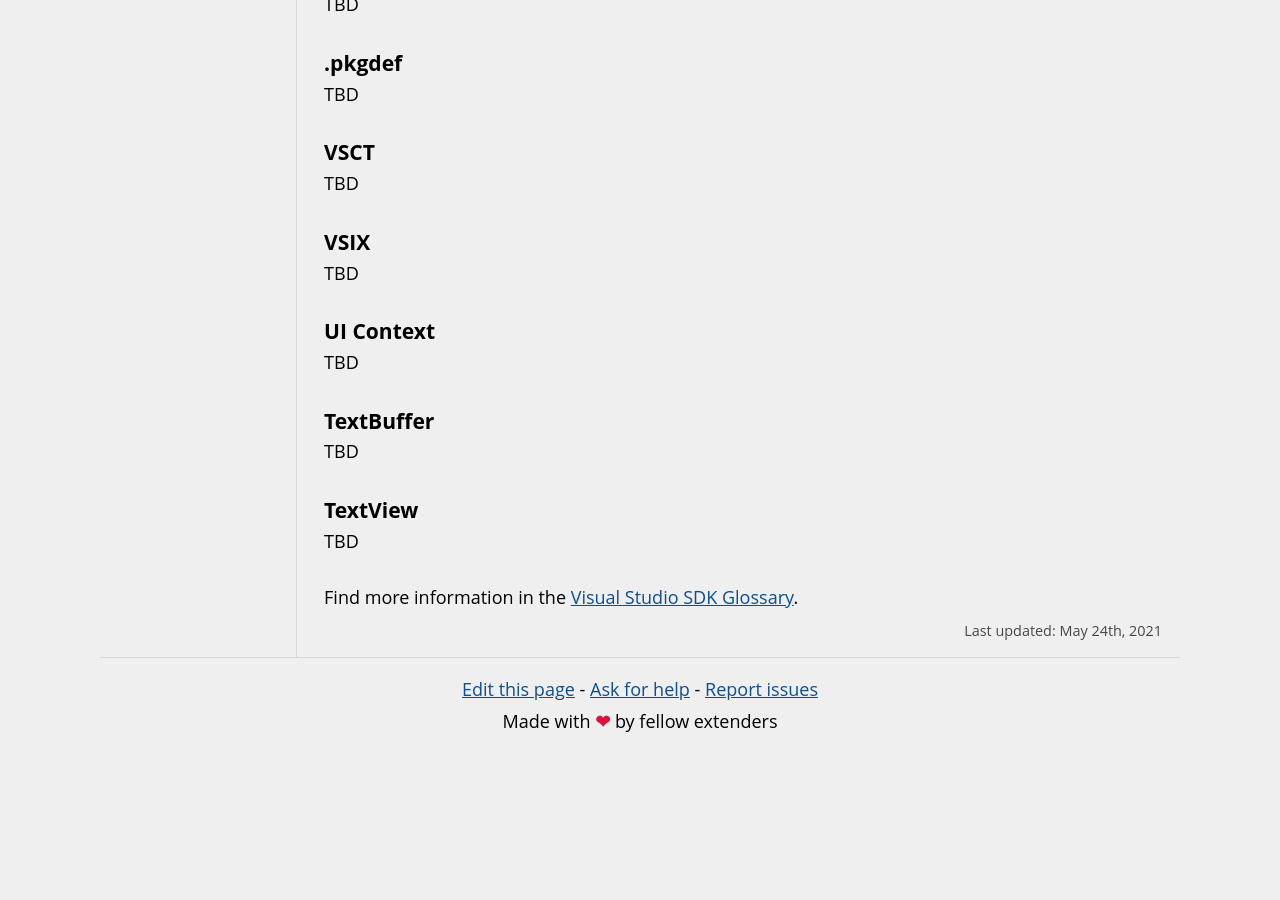
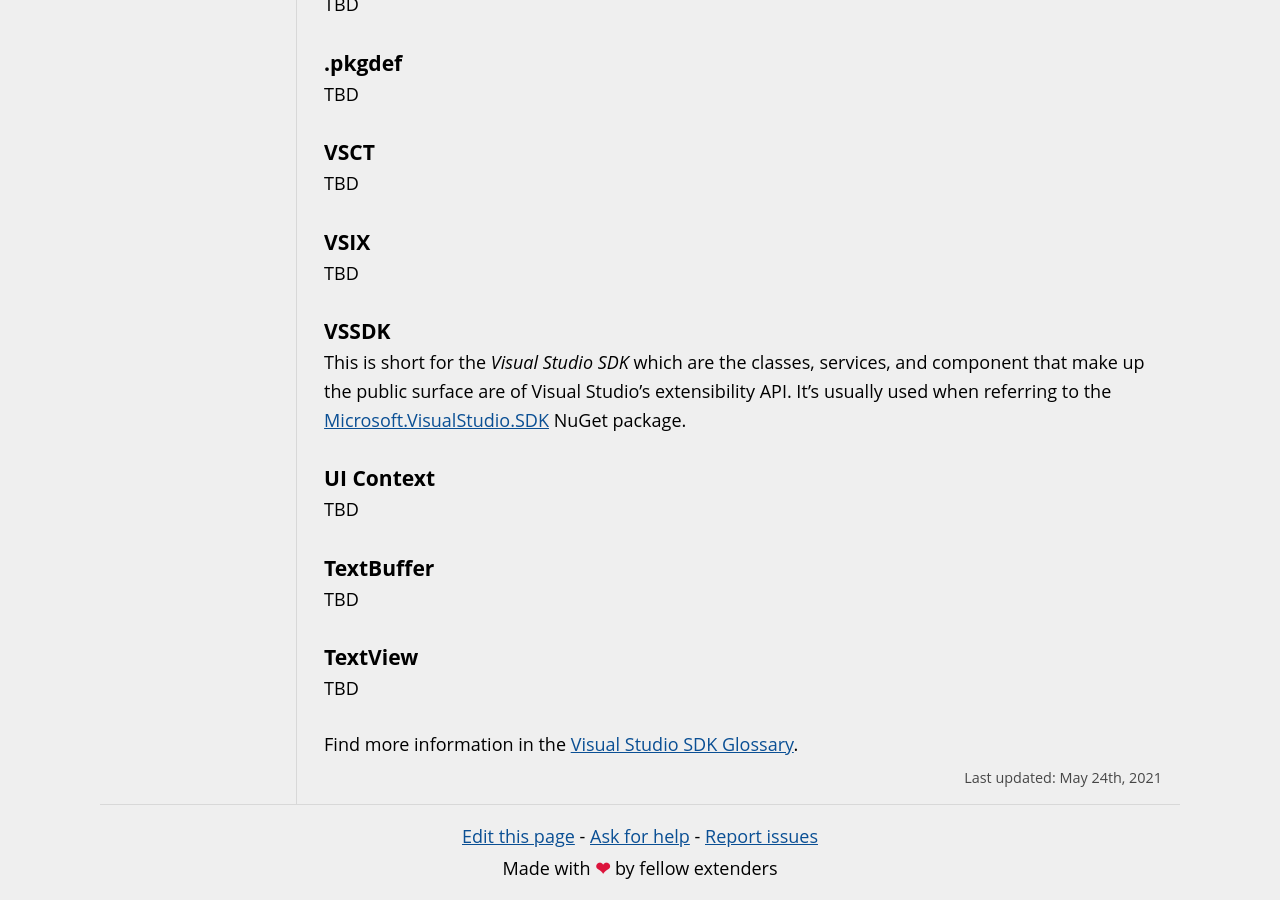
Before and after one commit to VsixCommunity/docs, a Jekyll site: the page built from docs/getting-started/vocabulary.md, in a window 1280 px wide and 900 px high, scrolled down 605 px. Built offline with Jekyll 4.4.1, drawn with Linux system fonts in a browser that asks for light colours; before the commit the page ends 1358 px from its top, so only the background shows below that.

```diff
--- a/docs/_layouts/default.html
+++ b/docs/_layouts/default.html
@@ -7,11 +7,7 @@
 
     <title>{{ page.title }} | {{ site.title }}</title>
     <meta name="description" content="{{ page.description }}" />
-    {% if site.baseurl %}
     <base href="{{ site.baseurl }}/" />
-    {% else %}
-    <base href="/docs/_site/" />
-    {% endif %}
     <link rel="stylesheet" href="assets/css/style.css" />
     <link rel=apple-touch-icon href="assets/img/icon-180x180.png" />
     <link rel=icon type=image/png sizes=32x32 href="assets/img/icon-32x32.png" />
--- a/docs/getting-started/vocabulary.md
+++ b/docs/getting-started/vocabulary.md
@@ -28,6 +28,9 @@ TBD
 ### VSIX
 TBD
 
+### VSSDK
+This is short for the *Visual Studio SDK* which are the classes, services, and component that make up the public surface are of Visual Studio's extensibility API. It's usually used when referring to the [Microsoft.VisualStudio.SDK](https://www.nuget.org/packages/Microsoft.VisualStudio.SDK/) NuGet package.
+
 ### UI Context
 TBD
 
```
Also changed, not shown: 1 other file.
